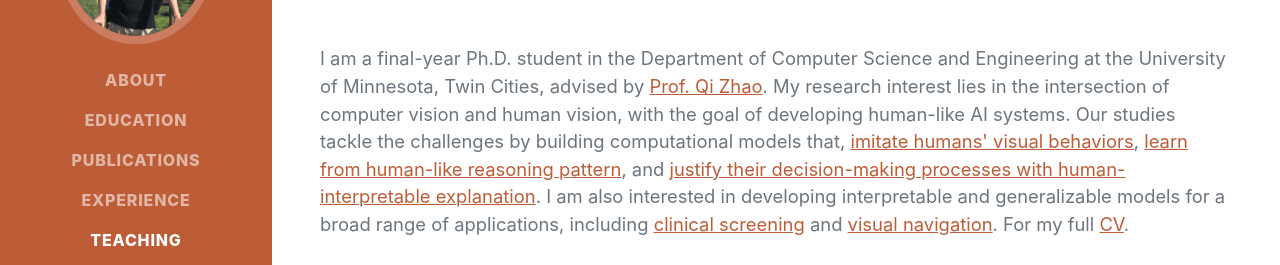
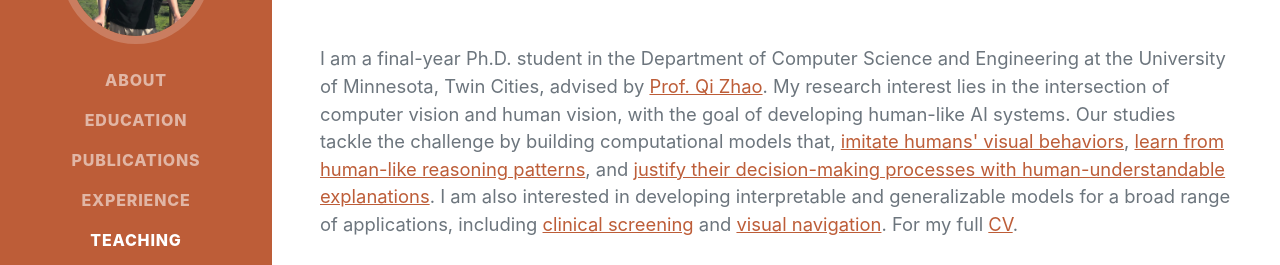
Before and after one commit to szzexpoi/szzexpoi.github.io, a plain HTML site: page index.html in a window 1280 px wide. Shown: the part 332-597 px from the top of the page. Drawn offline with nearby package versions, Linux system fonts and the light colour scheme; a web font is replaced by a local one.

Commit message:
Update index.html

```diff
--- a/index.html
+++ b/index.html
@@ -47,7 +47,7 @@
                         chen4595@umn.edu
                     </div>
                     <p class="lead mb-5"> I am a final-year Ph.D. student in the Department of Computer Science and Engineering at the University of Minnesota, Twin Cities, advised by
-                      <a href="https://www-users.cse.umn.edu/~qzhao/">Prof. Qi Zhao</a>. My research interest lies in the intersection of computer vision and human vision, with the goal of developing human-like AI systems. Our studies tackle the challenges by building computational models that, <a href="https://www-users.cse.umn.edu/~qzhao/captioning.html">imitate humans' visual behaviors</a>, <a href="https://www-users.cse.umn.edu/~qzhao/air.html">learn from human-like reasoning pattern</a>, and <a href="https://www-users.cse.umn.edu/~qzhao/rex.html">justify their decision-making processes with human-interpretable explanation</a>. I am also interested in developing interpretable and generalizable models for a broad range of applications, including <a href="https://www-users.cse.umn.edu/~qzhao/autism2019.html">clinical screening</a> and <a href="https://github.com/szzexpoi/ana">visual navigation</a>. For my full <a href="assets/resume/resume.pdf">CV</a>.
+                      <a href="https://www-users.cse.umn.edu/~qzhao/">Prof. Qi Zhao</a>. My research interest lies in the intersection of computer vision and human vision, with the goal of developing human-like AI systems. Our studies tackle the challenge by building computational models that, <a href="https://www-users.cse.umn.edu/~qzhao/captioning.html">imitate humans' visual behaviors</a>, <a href="https://www-users.cse.umn.edu/~qzhao/air.html">learn from human-like reasoning patterns</a>, and <a href="https://www-users.cse.umn.edu/~qzhao/rex.html">justify their decision-making processes with human-understandable explanations</a>. I am also interested in developing interpretable and generalizable models for a broad range of applications, including <a href="https://www-users.cse.umn.edu/~qzhao/autism2019.html">clinical screening</a> and <a href="https://github.com/szzexpoi/ana">visual navigation</a>. For my full <a href="assets/resume/resume.pdf">CV</a>.
 </p>
                     <div class="social-icons">
                     <a class="social-icon" href="https://scholar.google.com/citations?user=hwODS_4AAAAJ"><svg class="svg-inline--fa fa-graduation-cap fa-w-20" aria-hidden="true" focusable="false" data-prefix="fas" data-icon="graduation-cap" role="img" xmlns="http://www.w3.org/2000/svg" viewBox="0 0 640 512" data-fa-i2svg=""><path fill="currentColor" d="M622.34 153.2L343.4 67.5c-15.2-4.67-31.6-4.67-46.79 0L17.66 153.2c-23.54 7.23-23.54 38.36 0 45.59l48.63 14.94c-10.67 13.19-17.23 29.28-17.88 46.9C38.78 266.15 32 276.11 32 288c0 10.78 5.68 19.85 13.86 25.65L20.33 428.53C18.11 438.52 25.71 448 35.94 448h56.11c10.24 0 17.84-9.48 15.62-19.47L82.14 313.65C90.32 307.85 96 298.78 96 288c0-11.57-6.47-21.25-15.66-26.87.76-15.02 8.44-28.3 20.69-36.72L296.6 284.5c9.06 2.78 26.44 6.25 46.79 0l278.95-85.7c23.55-7.24 23.55-38.36 0-45.6zM352.79 315.09c-28.53 8.76-52.84 3.92-65.59 0l-145.02-44.55L128 384c0 35.35 85.96 64 192 64s192-28.65 192-64l-14.18-113.47-145.03 44.56z"></path></svg><!-- <i class="fas fa-graduation-cap"></i> Font Awesome fontawesome.com --></a>
```
